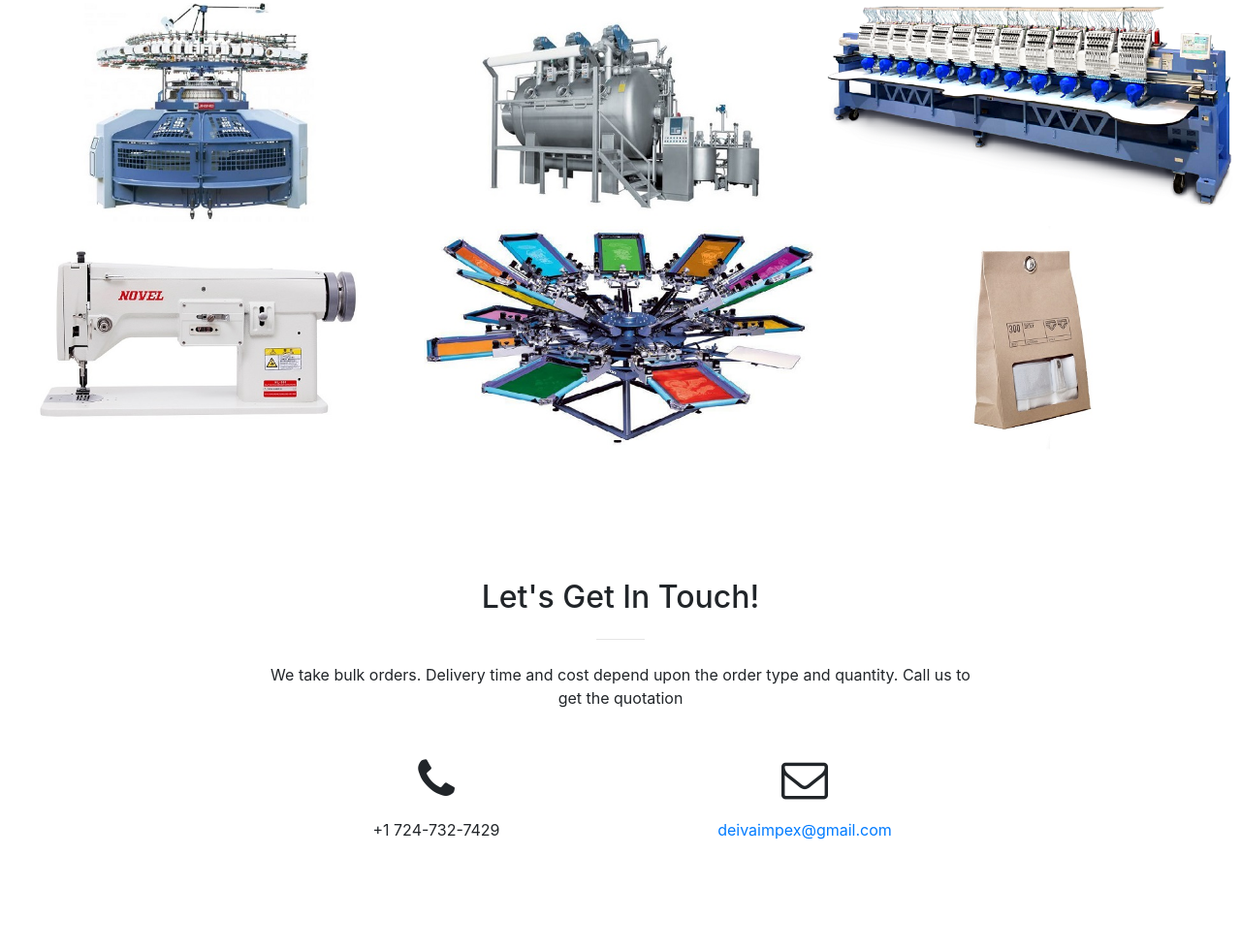
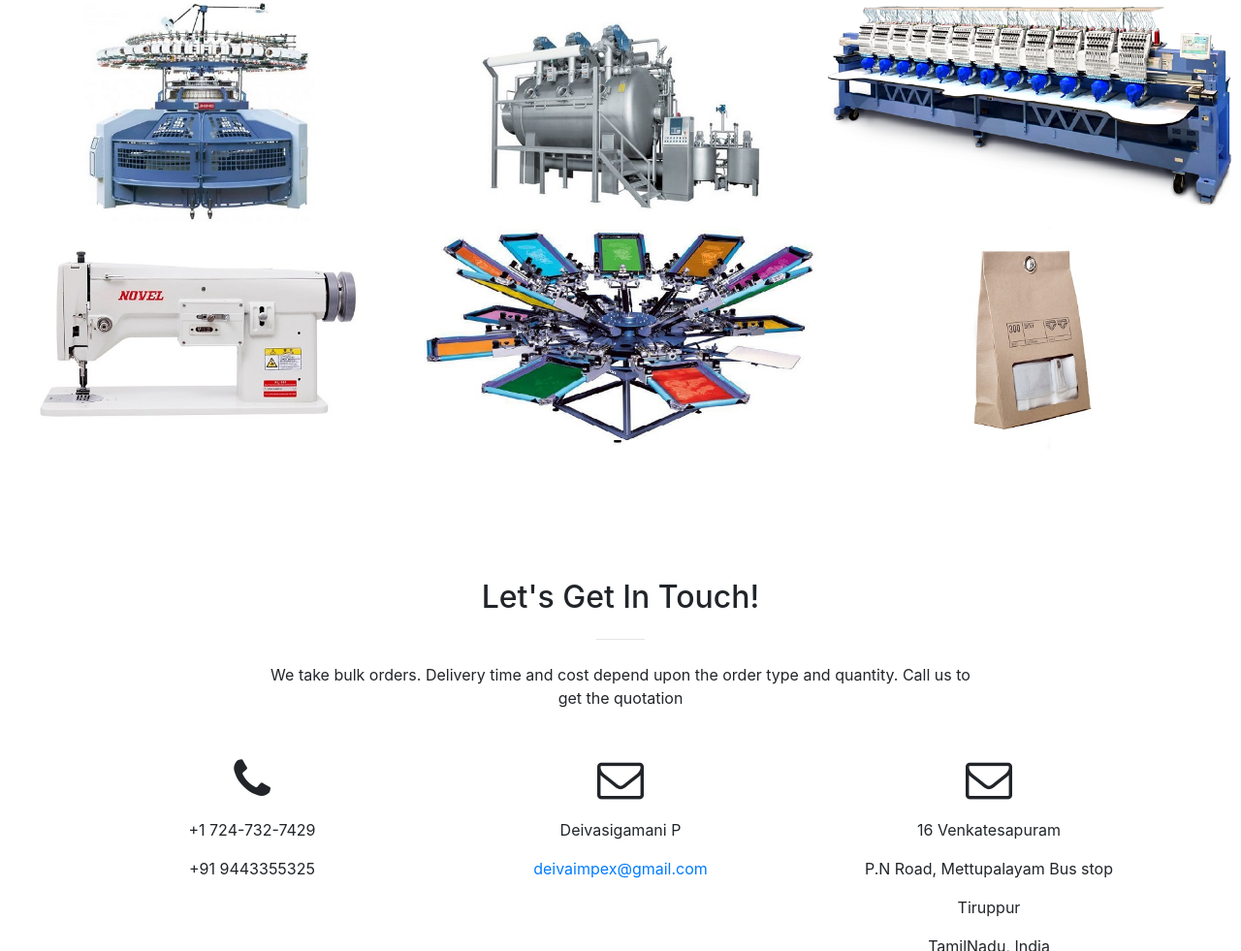
Before and after one commit to SathishKumarD/SathishKumarD.github.io, a website with bundled scripts: page index.html in a window 1280 px wide. Shown: the part 1819-2800 px from the top of the page at 97% size. Built offline with nearby package versions, Linux system fonts and the light colour scheme.

Commit message:
adding address

```diff
--- a/index.html
+++ b/index.html
@@ -41,10 +41,10 @@
               <a class="nav-link js-scroll-trigger" href="#about">About</a>
             </li>
             <li class="nav-item">
-              <a class="nav-link js-scroll-trigger" href="#services">Services</a>
+              <a class="nav-link js-scroll-trigger" href="#services">What we are good at?</a>
             </li>
             <li class="nav-item">
-              <a class="nav-link js-scroll-trigger" href="#portfolio">Portfolio</a>
+              <a class="nav-link js-scroll-trigger" href="#portfolio">Services</a>
             </li>
             <li class="nav-item">
               <a class="nav-link js-scroll-trigger" href="#contact">Contact</a>
@@ -241,12 +241,24 @@
           <div class="col-lg-4 ml-auto text-center">
             <i class="fa fa-phone fa-3x mb-3 sr-contact"></i>
             <p>+1 724-732-7429</p>
+            <p>+91 9443355325</p>
           </div>
           <div class="col-lg-4 mr-auto text-center">
             <i class="fa fa-envelope-o fa-3x mb-3 sr-contact"></i>
+            <p> Deivasigamani P</p>
             <p>
               <a href="mailto:your-email@your-domain.com">deivaimpex@gmail.com</a>
             </p>
+          </div>
+          <div class="col-lg-4 mr-auto text-center">
+            <i class="fa fa-envelope-o fa-3x mb-3 sr-contact"></i>
+
+              <p>16 Venkatesapuram</p>
+              <p>P.N Road, Mettupalayam Bus stop</p>
+              <p>Tiruppur</p>
+              <p>TamilNadu, India</p>
+              <p>641602</p>
+
           </div>
         </div>
       </div>
```
